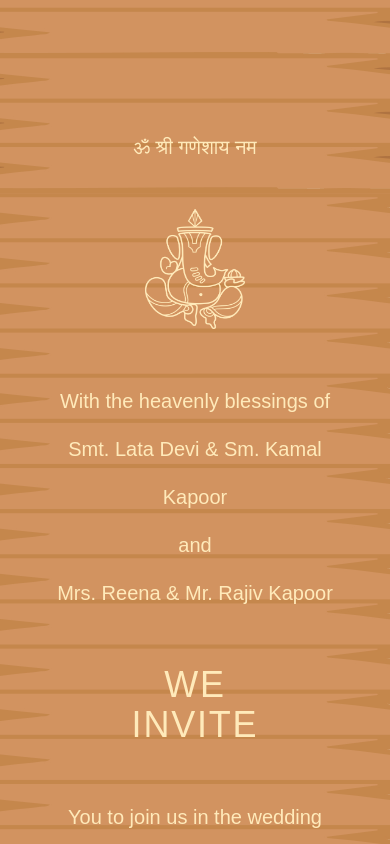
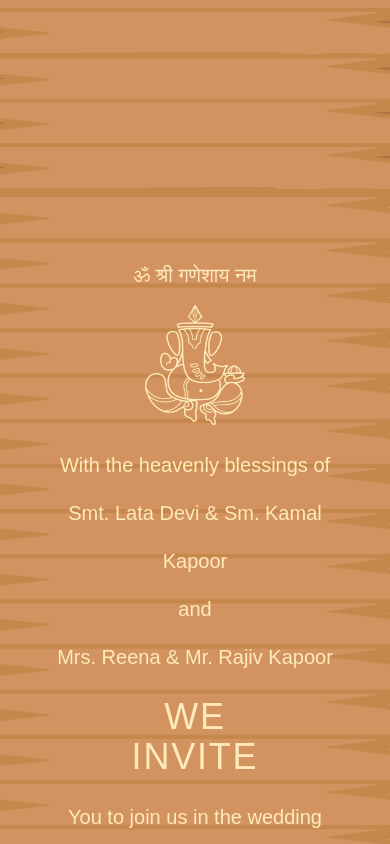
Before and after one commit to infogentech99/gold-demo, a Next.js app: page / in a window 390 px wide. Shown: the part 680-1524 px from the top of the page. Built offline with nearby package versions, Linux system fonts and the light colour scheme.

Commit message:
update font-size

```diff
--- a/app/components/RoseHeroTemp.tsx
+++ b/app/components/RoseHeroTemp.tsx
@@ -38,7 +38,7 @@ export default function RoseHeroTemp({
                     <img src="/assets/rose_hero_texticon_lower.png" alt="rose_hero_texticon" className="md:w-80 md:mb-4 w-20 mb-2" />
                 </div>
 
-                <div className="absolute bottom-0 left-0 right-0 flex flex-col justify-center items-center gap-12 pb-16 px-12">
+                <div className="absolute bottom-0 left-0 right-0 flex flex-col justify-center items-center md:gap-12 gap-4 pb-16 md:px-12 px-10">
                     <h2 className="md:text-2xl text-xl text-[#FFEABA] font-Jacques-plain border-amber-50">ॐ श्री गणेशाय नम</h2>
                     <img src="/assets/ganesh.png" alt="Ganesh" className="md:h-40 md:w-35 w-25 h-30" />
                     <h2 className="md:text-3xl text-xl text-[#FFEABA] text-center font-Jacques-plain leading-12">With the heavenly blessings of <br></br>Smt. Lata Devi & Sm. Kamal Kapoor <br></br> and <br></br> Mrs. Reena & Mr. Rajiv Kapoor</h2>
```
